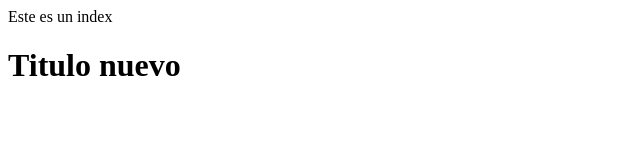
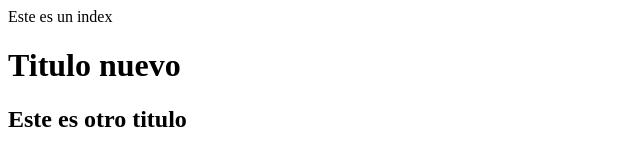
Before and after one commit to eleazarsz/helloworldgit, a plain HTML site: page index.html in a window 1280 px wide. Shown: the whole page, without its empty margins (0-640 px from the left). Drawn offline with Linux system fonts and the light colour scheme.

Commit message:
Se agrega otro h2

```diff
--- a/index.html
+++ b/index.html
@@ -8,5 +8,6 @@
 <body>
     Este es un index
     <h1>Titulo nuevo</h1>
+    <h2>Este es otro titulo</h2>
 </body>
 </html>
```
